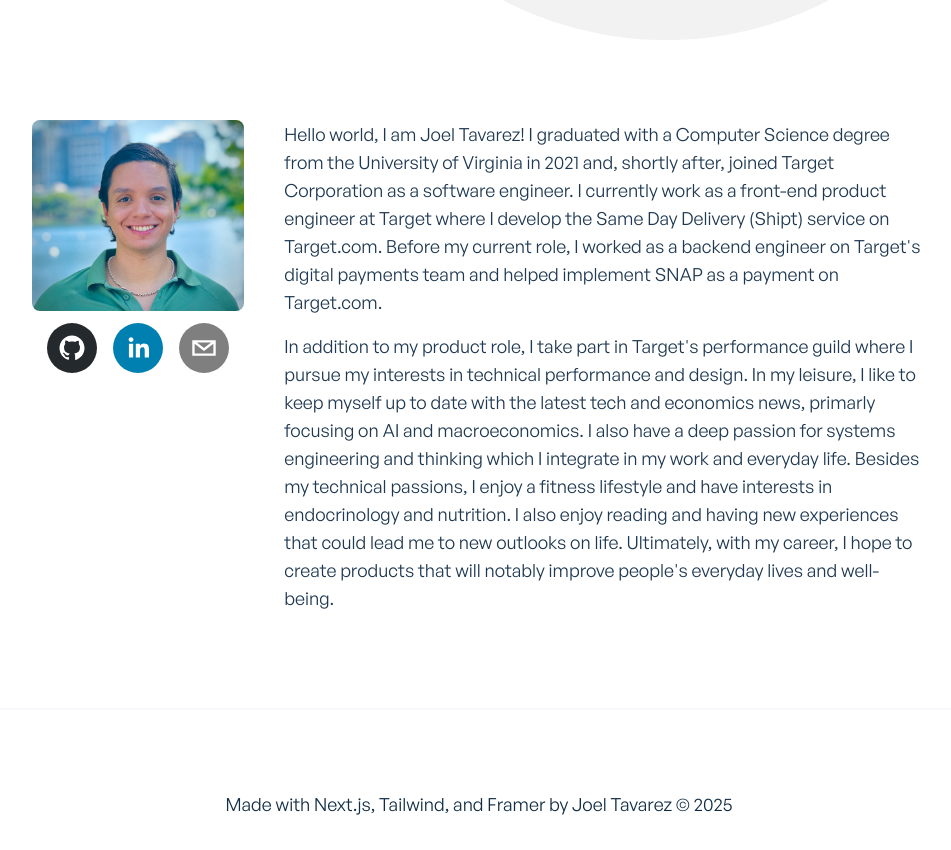
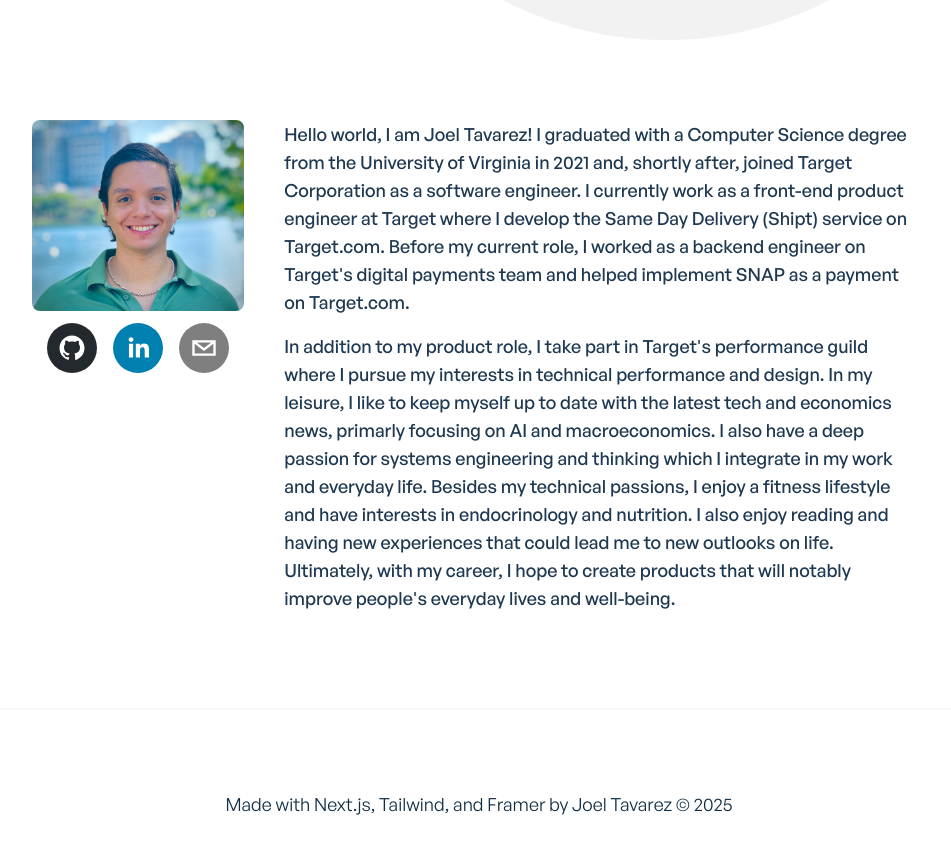
Before and after one commit to Don-Joel/Me, a Next.js app: page / in a window 1280 px wide. Shown: the part 800-1650 px from the top of the page, without its empty margins (163-1114 px from the left). Built offline with nearby package versions, Linux system fonts and the light colour scheme.

Commit message:
changing font for bio

```diff
--- a/components/about/AboutMeBio.jsx
+++ b/components/about/AboutMeBio.jsx
@@ -64,7 +64,7 @@
         </motion.div>
       </div>
 
-      <div id="bio" className="font-general-regular w-full sm:w-3/4 text-left">
+      <div id="bio" className="font-general-medium w-full sm:w-3/4 text-left">
         <p className="mb-4 text-ternary-dark dark:text-ternary-light text-lg">
           Hello world, I am Joel Tavarez! I graduated with a Computer Science degree from the University of
           Virginia in 2021 and, shortly after, joined Target Corporation as a software engineer. I currently work as a front-end product
```
